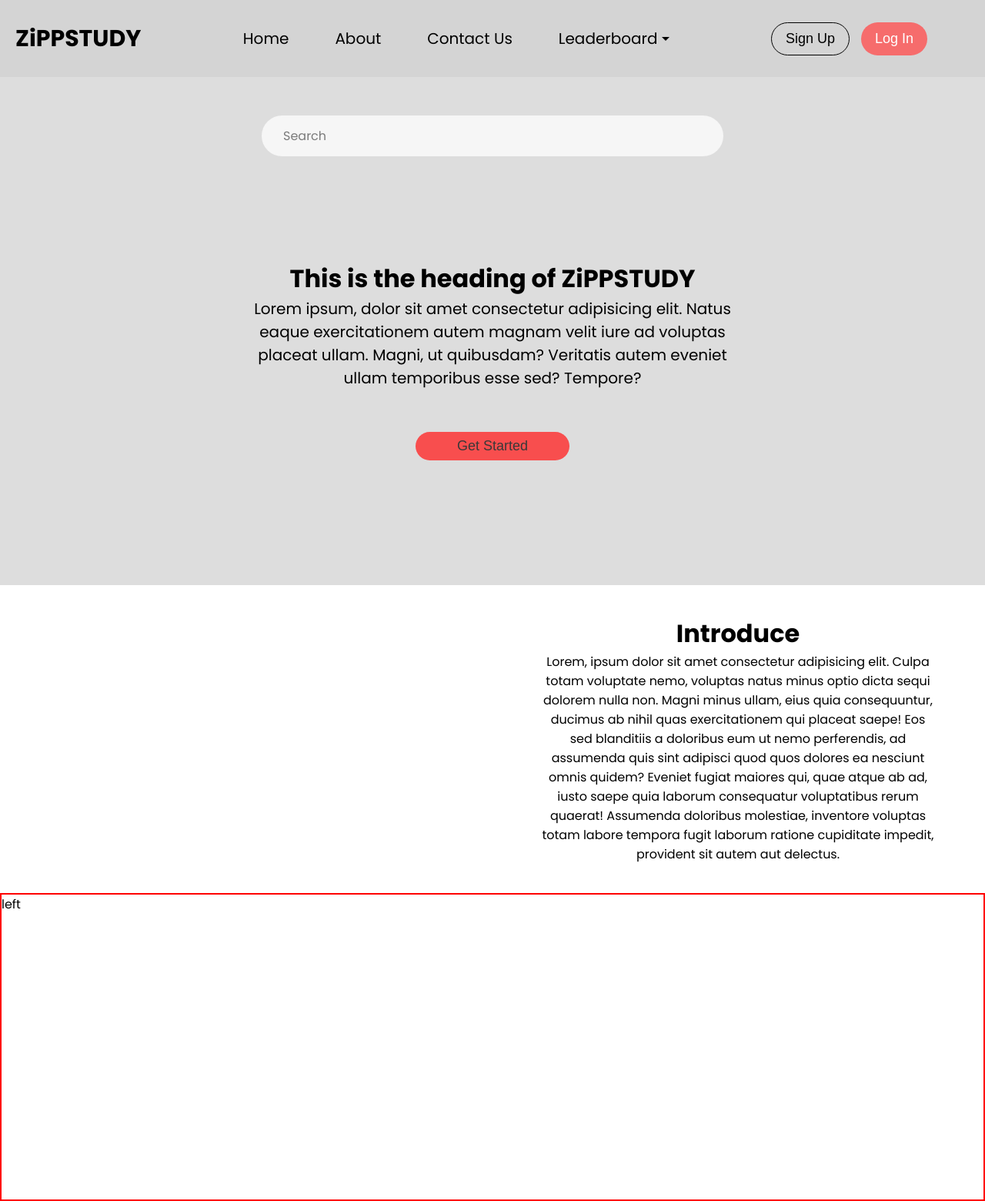
After one commit to ZiPPO7777/zippstudy-03, a Django app: template registration/templates/registration/landing.html in a window 1280 px wide. The commit adds this page. Shown: the whole page at 77% size. Run offline with Django 5.2, Linux system fonts and the light colour scheme; the template is opened without the code that fills it, so the values that code supplies are empty.

```diff
--- /dev/null
+++ b/registration/templates/registration/landing.html
@@ -0,0 +1,109 @@
+<!DOCTYPE html>
+{% load static %}
+<html lang="en">
+<head>
+  <meta charset="UTF-8">
+  <meta name="viewport" content="width=device-width, initial-scale=1.0">
+  {% comment %} <link rel="stylesheet" href="https://cdnjs.cloudflare.com/ajax/libs/font-awesome/6.7.1/css/all.min.css" integrity="sha512-5Hs3dF2AEPkpNAR7UiOHba+lRSJNeM2ECkwxUIxC1Q/FLycGTbNapWXB4tP889k5T5Ju8fs4b1P5z/iB4nMfSQ==" crossorigin="anonymous" referrerpolicy="no-referrer" /> {% endcomment %}
+  <link rel="stylesheet" href="{% static "notes/landing1.css" %}">
+  <title>Navbar with Caret Animation</title>
+  <link rel="stylesheet" href="landing1.css">
+</head>
+<body>
+    <header>
+         <nav class="navbar">
+    <div class="logo">
+      <a href="#">ZiPPSTUDY</a>
+    </div>
+    <ul class="nav-links">
+      <li><a href="#">Home</a></li>
+      <li><a href="#">About</a></li>
+      <li><a href="#">Contact Us</a></li>
+      <li class="dropdown">
+        <a href="#" class="dropbtn" tabindex="0">
+          Leaderboard
+          <span class="caret"></span>
+        </a>
+        <div class="dropdown-menu">
+          <a href="#">Top Scorers</a>
+          <a href="#">Weekly Rankings</a>
+          <a href="#">College Rank</a>
+          <a href="#">University Rank</a>
+          <a href="#">State Rank</a>
+        </div>
+      </li>
+    </ul>
+    <div class="start">
+      <button class="btn2" type="button" onclick="window.location.href='{% url 'signup' %}'">Sign Up</button>
+      <button class="btn1" type="button" onclick="window.location.href='{% url 'login' %}'">Log In</button>
+  </div>
+    <!-- <div class="search-container">
+      <input type="text" placeholder="Search..." class="search-input">
+      <button class="search-btn">Search</button>
+    </div> -->
+  </nav>
+  <div class="search-main">
+    <form action="">
+       <div class="search-container">
+    <span class="search-icon"><i class="fa-solid fa-magnifying-glass"></i></span>
+   <input class="search-inp" type="search" placeholder="Search">
+  </div>
+    </form>
+
+  </div>
+
+
+  <div class="container">
+    <div class="content">
+         <h1>This is the heading of ZiPPSTUDY</h1>
+         <p>Lorem ipsum, dolor sit amet consectetur adipisicing elit. Natus eaque exercitationem autem magnam velit iure ad voluptas placeat ullam. Magni, ut quibusdam? Veritatis autem eveniet ullam temporibus esse sed? Tempore?</p>
+    </div>
+    <button class="get-started" type="button" onclick="window.location.href='{% url 'signup' %}'">Get Started</button>
+
+  </div>
+
+    </header>
+ <main>
+        <div class="right-box">
+            <div class="right">
+          <h1>Introduce</h1>
+          <p>Lorem, ipsum dolor sit amet consectetur adipisicing elit. Culpa totam voluptate nemo, voluptas natus minus optio dicta sequi dolorem nulla non. Magni minus ullam, eius quia consequuntur, ducimus ab nihil quas exercitationem qui placeat saepe! Eos sed blanditiis a doloribus eum ut nemo perferendis, ad assumenda quis sint adipisci quod quos dolores ea nesciunt omnis quidem? Eveniet fugiat maiores qui, quae atque ab ad, iusto saepe quia laborum consequatur voluptatibus rerum quaerat! Assumenda doloribus molestiae, inventore voluptas totam labore tempora fugit laborum ratione cupiditate impedit, provident sit autem aut delectus.</p>
+        </div>
+        </div>
+
+        <div class="left-box">
+            <div class="left">
+            left
+        </div>
+        </div>
+  </main>
+  <script>
+    const dropdownBtn = document.querySelector('.dropbtn');
+const dropdownMenu = document.querySelector('.dropdown-menu');
+const caret = document.querySelector('.caret');
+
+// Toggle dropdown menu and caret on click
+dropdownBtn.addEventListener('click', (e) => {
+  e.preventDefault(); // Prevent default link behavior
+  dropdownMenu.classList.toggle('show');
+  caret.classList.toggle('open'); // Toggle caret animation
+});
+
+// Close dropdown when clicking outside
+window.addEventListener('click', (e) => {
+  if (!dropdownBtn.contains(e.target) && !dropdownMenu.contains(e.target)) {
+    dropdownMenu.classList.remove('show');
+    caret.classList.remove('open');
+  }
+});
+
+// Open dropdown on Enter key
+dropdownBtn.addEventListener('keydown', (e) => {
+  if (e.key === 'Enter') {
+    dropdownMenu.classList.toggle('show');
+    caret.classList.toggle('open');
+  }
+});
+  </script>
+</body>
+</html>
--- a/registration/templates/registration/login1.html
+++ b/registration/templates/registration/login1.html
@@ -3,7 +3,7 @@
 <head>
     <meta charset="UTF-8">
     <meta name="viewport" content="width=device-width, initial-scale=1.0">
-    <title>Class Rank</title>
+    <title>ZiPPSTUDY | Login</title>
     <style>
         @import url('https://fonts.googleapis.com/css2?family=Poppins:wght@300;400;500;600;700;800;900&display=swap');
 
@@ -181,7 +181,7 @@
         <div class="container">
             <div class="main">
                 <div class="content">
-                    <h2>Welcome to ClassRank</h2>
+                    <h2>Welcome to ZiPPSTUDY</h2>
                     {% if messages %}
     <ul>
         {% for message in messages %}
@@ -200,7 +200,7 @@
 
                 </div>
                 <div class="form-img">
-                    <h1>ClassRank</h1>
+                    <h1>ZiPPSTUDY</h1>
                     <!-- <img src="gg.png" alt="" height="400px" width="200px"> -->
                 </div>
             </div>
--- a/registration/templates/registration/register1.html
+++ b/registration/templates/registration/register1.html
@@ -3,7 +3,7 @@
 <head>
     <meta charset="UTF-8">
     <meta name="viewport" content="width=device-width, initial-scale=1.0">
-    <title>Class Rank</title>
+    <title>ZiPPSTUDY | Signup</title>
     <style>
         @import url('https://fonts.googleapis.com/css2?family=Poppins:wght@300;400;500;600;700;800;900&display=swap');
 *{
@@ -184,7 +184,7 @@ p.account a:hover{
         <div class="container">
             <div class="main">
                 <div class="content">
-                    <h2>Welcome to ClassRank</h2>
+                    <h2>Welcome to ZiPPSTUDY</h2>
 
                     {% if messages %}
                     <ul>
@@ -221,7 +221,7 @@ p.account a:hover{
 
                 </div>
                 <div class="form-img">
-                    <h1>ClassRank</h1>
+                    <h1>ZiPPSTUDY</h1>
                     <!-- <img src="bg 2.png" alt=""> -->
                 </div>
             </div>
--- a/registration/urls.py
+++ b/registration/urls.py
@@ -19,7 +19,8 @@ from django.urls import path , include
 from . import views
 
 urlpatterns = [
-    path('', views.SignupPage, name='signup'),
+    path('', views.landing, name='landing'),
+    path('register/', views.SignupPage, name='signup'),
     path('login/', views.LoginPage, name='login'),
     # path('home/', include('note_upload.urls')),
     path('home/', views.homePage, name='home'),
--- a/registration/views.py
+++ b/registration/views.py
@@ -5,6 +5,8 @@ from django.contrib import messages
 from django.contrib.auth.decorators import login_required
 
 # Home page - Requires login
+def landing(request):
+    return render (request,'registration/landing.html')
 @login_required
 def homePage(request):
     return render(request, 'notes_upload/templates/notes_upload/home.html')
--- /dev/null
+++ b/static/notes/landing1.css
@@ -0,0 +1,265 @@
+/* General reset */
+@import url('https://fonts.googleapis.com/css2?family=EB+Garamond:ital,wght@0,400..800;1,400..800&family=Montserrat:ital,wght@0,100..900;1,100..900&family=Poppins:ital,wght@0,100;0,200;0,300;0,400;0,500;0,600;0,700;0,800;0,900;1,100;1,200;1,300;1,400;1,500;1,600;1,700;1,800;1,900&display=swap');
+
+* {
+    margin: 0;
+    padding: 0;
+    box-sizing: border-box;
+  }
+
+  body {
+    font-family: "Poppins", serif;
+  }
+
+  header {
+    height: 95vh;
+    width: 100vw;
+    background-color: #ddd;
+  }
+
+  .navbar {
+    height: 100px;
+    display: flex;
+    align-items: center;
+    justify-content: space-between;
+    background-color: #d4d4d4;
+    color: #000;
+    padding: 10px 20px;
+  }
+
+  .logo a {
+    font-size: 30px;
+    font-weight: bold;
+    text-decoration: none;
+    color: black;
+  }
+
+  .nav-links {
+    font-size: 20px;
+    display: flex;
+    list-style: none;
+    justify-content: center;
+    flex-grow: 1;
+  }
+
+  .nav-links li {
+    margin: 0 15px;
+  }
+
+  .nav-links a {
+    text-decoration: none;
+    color: black;
+    padding: 12px 15px;
+    transition: background-color 0.3s ease;
+    display: flex;
+    align-items: center;
+  }
+
+  .nav-links a:hover {
+    background-color: #aaaaaa;
+    border-radius: 5px;
+  }
+
+  /* Caret styling */
+  .caret {
+    margin-left: 5px;
+    display: inline-block;
+    width: 0;
+    height: 0;
+    border-left: 5px solid transparent;
+    border-right: 5px solid transparent;
+    border-top: 5px solid black;
+    transition: transform 0.3s ease;
+  }
+
+  .caret.open {
+    transform: rotate(180deg); /* Rotate caret when menu is open */
+  }
+
+  /* Dropdown menu */
+  .dropdown {
+    position: relative;
+  }
+
+  .dropdown-menu {
+    display: none;
+    position: absolute;
+    top: 100%;
+    left: 50%;
+    transform: translateX(-50%);
+    background-color: #919191;
+    width: 350px;
+    height: 300px;
+    text-align: center;
+    z-index: 1000;
+    overflow: auto;
+    border-radius: 5px;
+  }
+
+  .dropdown-menu a {
+    display: block;
+    padding: 10px;
+    text-decoration: none;
+    color: white;
+    border-bottom: 1px solid #555;
+    transition: background-color 0.3s ease;
+  }
+
+  .dropdown-menu a:last-child {
+    border-bottom: none;
+  }
+
+  .dropdown-menu a:hover {
+    background-color: #575757;
+  }
+
+  .start {
+    display: flex;
+    /* justify-content: space-around; */
+    gap: 15px;
+    margin-right: 55px;
+  }
+
+  .start button {
+    font-size: 18px;
+    /* border: none; */
+    padding: 10px 18px;
+    border-radius: 50px;
+    cursor: pointer;
+    transition: .3s ease;
+  }
+
+  .btn2 {
+    background-color: #d4d4d4;
+    border: 1px solid black;
+  }
+  .btn1 {
+    border: none;
+    color: white;
+    background-color: rgb(246, 108, 108);
+  }
+  .btn1:hover{
+    background-color: rgb(248, 78, 78);
+  }
+
+  .btn2:hover{
+    background-color: rgb(248, 78, 78);
+    border: none;
+  }
+
+  .search-main {
+    display: flex;
+    justify-content: center;
+  }
+
+  .search-container {
+    margin-top: 50px;
+    width: max-content;
+    display: flex;
+    align-items: center;
+    padding: 14px;
+    border-radius: 28px;
+    background: #f6f6f6;
+    width: 600px;
+    transition: box-shadow 0.25s;
+  }
+
+  .search-container:focus-within{
+    box-shadow: 0 0 2px rgba(0, 0, 0, 0.85);
+    /* border: 2px solid rgb(42, 110, 247); */
+  }
+  .search-inp {
+    font-size: 16px;
+    font-family: "Poppins", serif;
+    color: #333;
+    margin-left: 14px;
+    outline: none;
+    border: none;
+    background: transparent;
+    flex: 1;
+  }
+  .search-inp::placeholder,
+  .search-icon {
+    color: rgba(0, 0, 0, 0.5);
+  }
+
+  .show {
+    display: block; /* Class to show dropdown */
+  }
+
+/* ##################################### */
+* {
+    margin: 0;
+    padding: 0;
+    box-sizing: border-box;
+  }
+
+/* ################## CSS RESET ################## */
+
+.container {
+    margin-top: 135px;
+    display: flex;
+    flex-direction: column;
+    align-items: center;
+    justify-content: center;
+}
+.content {
+    width: 50%;
+    text-align: center;
+
+}
+.content p {
+    font-size: 20px;
+}
+
+.get-started {
+    margin-top: 55px;
+    outline: none;
+    border: none;
+    background-color: rgb(248, 78, 78);
+    padding: 8px 15px;
+    width: 200px;
+    border-radius: 35px;
+    font-size: 18px;
+    color: #393939 ;
+    cursor: pointer;
+    transition: background 0.3s ease;
+}
+
+.get-started:hover {
+   background: #eaeaea;
+}
+
+main {
+    height: 100vh;
+    width: 100vw;
+    display: flex;
+    flex-direction: column;
+}
+
+.right-box {
+    display: flex;
+    justify-content: flex-end;
+    height: 400px;
+    align-items: center;
+}
+
+.right {
+    width: 40%;
+    margin-right: 65px;
+}
+
+.right p {
+    text-align: center;
+    font-size: 16px;
+}
+.right h1 {
+    text-align: center;
+}
+
+.left-box {
+    border: 2px solid red;
+    display: flex;
+    justify-content: flex-start;
+    height: 400px;
+}
```
